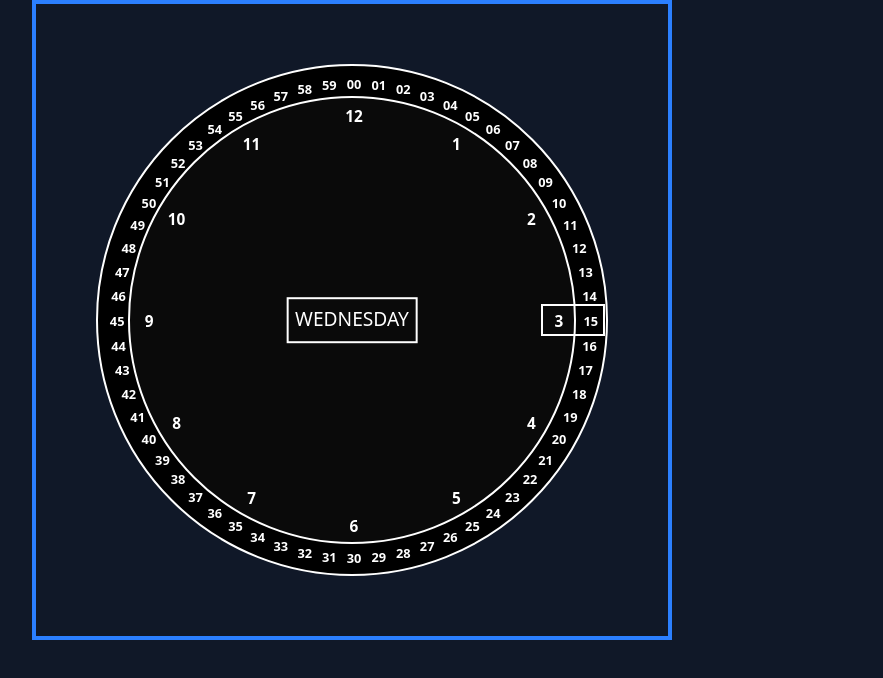
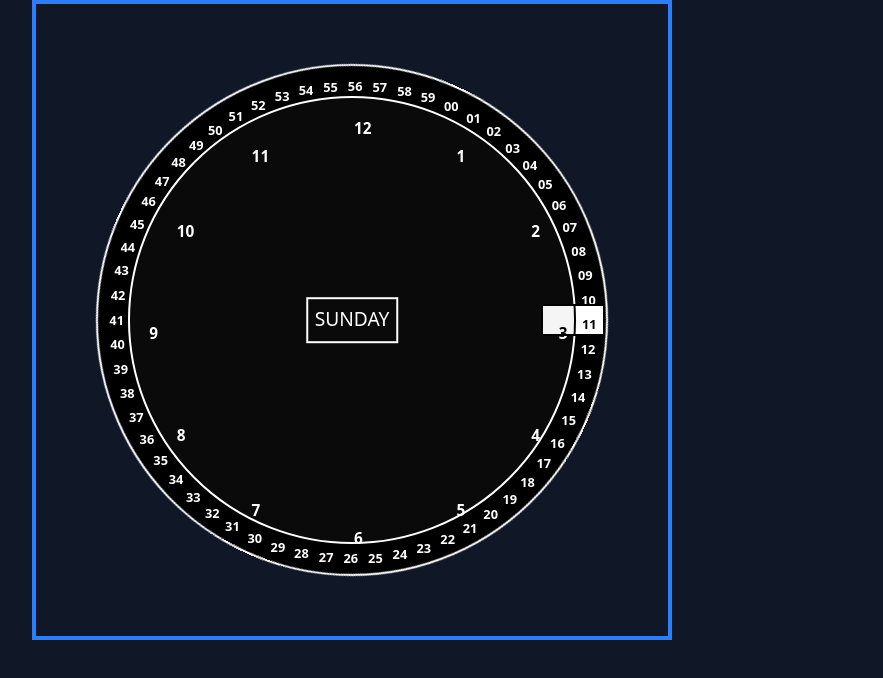
Before and after one commit to mk513147/Projects, a plain HTML site: page clock/index.html in a window 1280 px wide. Shown: the full height of the page, 288-1171 px from the left. Drawn offline with nearby package versions, Linux system fonts and the light colour scheme; a web font is replaced by a local one.

Commit message:
Enhance clock functionality: add day display and implement rotation effect for clock numbers

```diff
--- a/clock/scripts.js
+++ b/clock/scripts.js
@@ -1,9 +1,11 @@
-// let time = document.getElementById('time')
+let date = new Date();
+const day = Intl.DateTimeFormat('en-US', { weekday: 'long' }).format(date);
+document.getElementById('day-container').innerText = day.toUpperCase();
 
-// //For Analog clock
+//For Analog clock
 // setInterval(function () {
 //     let date = new Date();
-//     time.innerText = date.toLocaleTimeString()
+//     day.innerText = date.toLocaleTimeString()
 // }, 1000)
 
 const container = document.getElementById("clock-container");
@@ -23,6 +25,16 @@ for (let i = 0; i < 60; i++) {
 
     container.appendChild(numberDiv);
 }
+let rotation = 0;
+
+setInterval(function () {
+    rotation += 6; // add 6 degrees every minute
+    container.style.transform = `rotate(${rotation}deg)`;
+    const numbers = container.querySelectorAll(".number");
+    numbers.forEach(el => {
+        el.style.transform = `translate(-50%, -50%) rotate(${-rotation}deg)`;
+    });
+}, 1000); // 60000 ms = 1 minute
 
 const innerContainer = document.getElementById("inner-container");
 const innerCenterVW = 17.5;
--- a/clock/styles2.css
+++ b/clock/styles2.css
@@ -12,6 +12,8 @@ main {
 	background-color: rgb(0, 0, 0);
 	border: 2px solid white;
 	font-size: 1vw;
+	transition: transform 0.5s ease-in-out;
+	transform-origin: center center;
 	z-index: 1;
 }
 
@@ -32,6 +34,7 @@ main {
 	left: 50%;
 	transform: translate(-50%, -50%);
 	font-size: 1.5vw;
+
 	padding: 0.5vw;
 	border: 2px solid white;
 	z-index: 20;
@@ -46,13 +49,16 @@ main {
 	transform: translate(50%, 50%);
 	padding: 1vw;
 	pointer-events: none;
-	border: 2px solid white;
+	-webkit-backdrop-filter: invert(1);
+	backdrop-filter: invert(1);
+	border: 2px solid rgb(0, 0, 0);
 	z-index: 20;
 }
 
 .number {
 	position: absolute;
-	transform: translate(-50%, -50%);
+	transition: transform 0.5s ease-in-out;
+	transform-origin: center center;
 	font-weight: bold;
 	color: white;
 }
```
